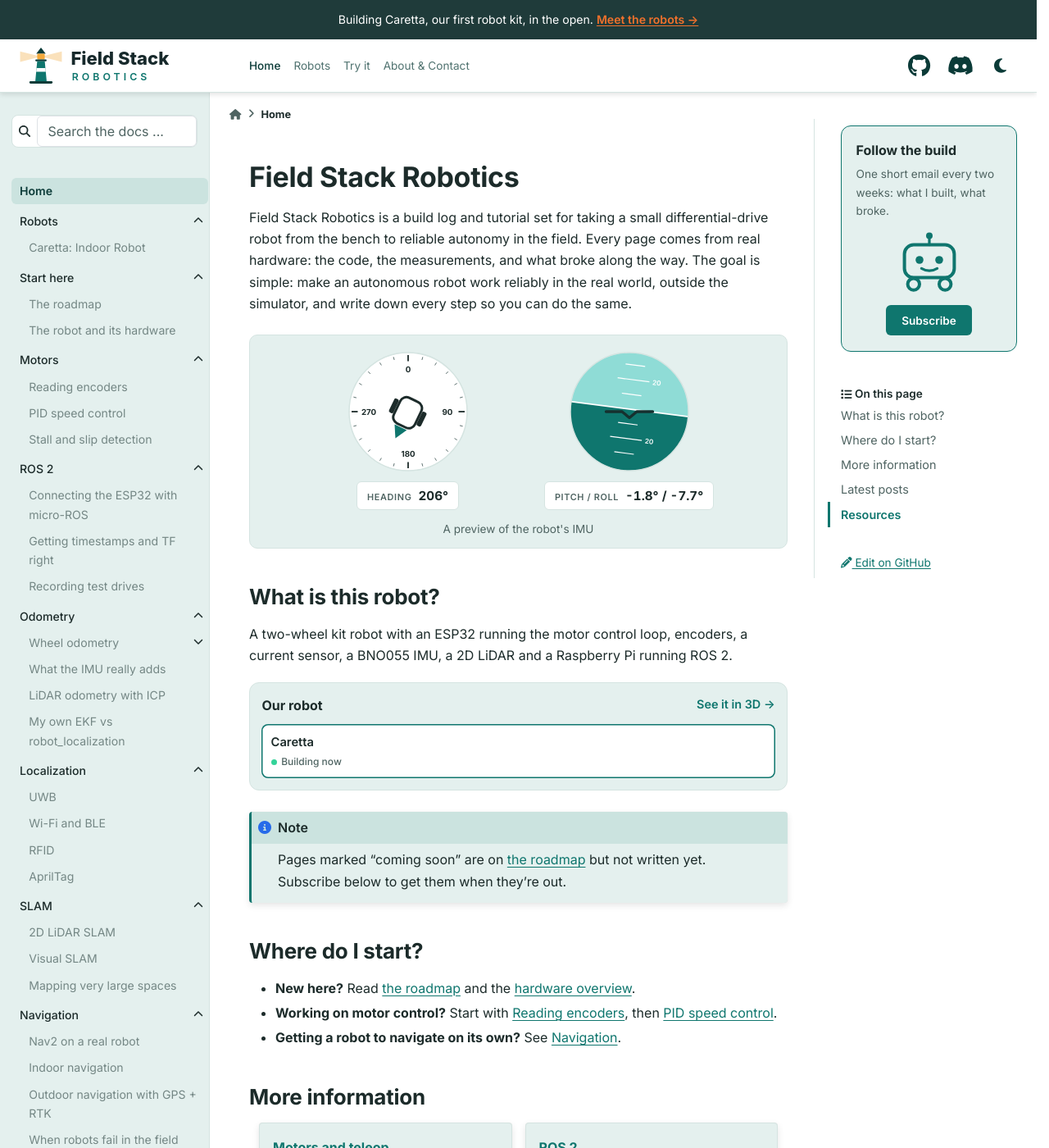
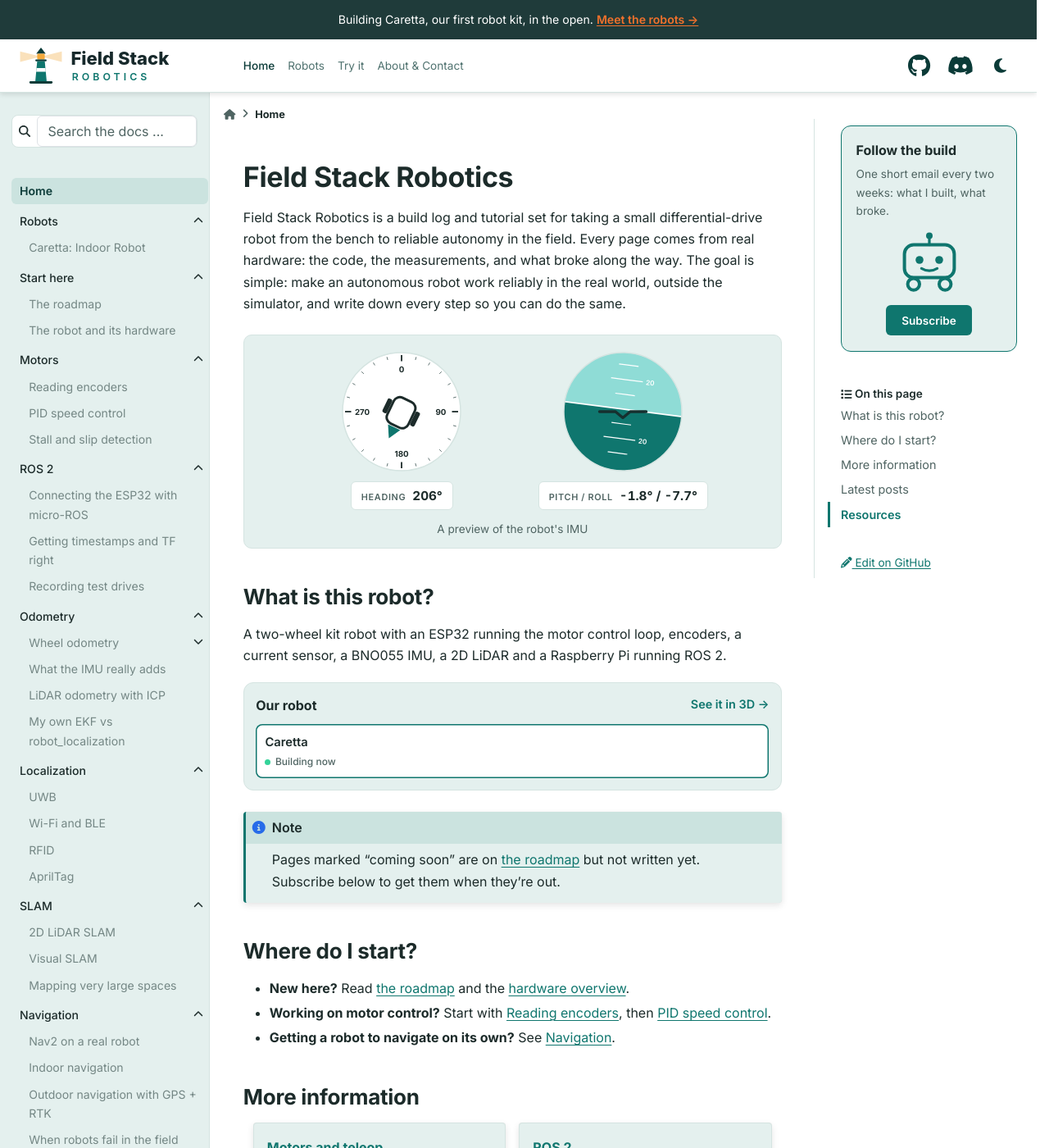
Before and after one commit to field-stack-robotics/fieldstackrobotics.com, a Sphinx documentation site: the page built from docs/index.md, in a window 1280 px wide and 1400 px high. Shown: the whole window at 82% size. Built offline with Sphinx 7.4.7 and the PyData theme 0.15.4, drawn with Linux system fonts in a browser that asks for light colours.

Commit message:
Center the content on every page, simplify the Try page headings

```diff
--- a/docs/_static/custom.css
+++ b/docs/_static/custom.css
@@ -386,8 +386,14 @@ html { scrollbar-gutter: stable; }   /* short and long pages keep the same width
   .bd-main .bd-content { justify-content: center; }   /* text and right panel sit together, centred */
   .bd-main .bd-content .bd-article-container { flex: 1 1 auto; max-width: var(--rln-text-col); }
   .bd-sidebar-secondary { --rln-line-gap: 2rem; width: var(--rln-right-col); margin-left: 0; margin-right: 0; }
-  /* top bar links stay in line with the page title */
-  .bd-header .navbar-header-items__start { margin-right: calc(2rem + var(--rln-center-pad)) !important; }
+  /* top bar links: in line with the page title, at the same place on every page */
+  .bd-header .navbar-header-items__start { margin-right: calc(1.55rem + var(--rln-center-pad) / 2) !important; }
+  /* Pages with a right panel: the panel stays where it is, the text sits in the middle between the left sidebar and the panel's line */
+  :root:has(.bd-sidebar-secondary) .bd-main .bd-content .bd-article-container { margin-left: calc(var(--rln-center-pad) / -2 - 0.45rem); margin-right: calc(var(--rln-center-pad) / 2 + 0.45rem); }
+  /* Robots page (no right panel): in the middle of the space next to the left sidebar */
+  :root:has(.rb-grid) .bd-main .bd-content .bd-article-container { margin-left: -1rem; margin-right: 1rem; }
+  .bd-sidebar-secondary { scrollbar-width: none; }   /* no scrollbar in the middle of the page */
+  .bd-sidebar-secondary::-webkit-scrollbar { display: none; }
 }
 
 /* Coming soon note (built by _coming_soon() in conf.py for pages not in PUBLISHED_PAGES) */
@@ -519,9 +525,3 @@ html[data-theme="dark"] .fsr-help { background: #3a1d1b; color: #f5b7b0; }
 .bd-article-container:has(.fsr-page) .highlight-bash pre { padding-right: 5rem; white-space: pre-wrap; overflow-wrap: anywhere; }
 .fsr-copy { position: absolute; top: 0.4rem; right: 0.4rem; padding: 0.15rem 0.6rem; border: 1px solid var(--pst-color-border); border-radius: 6px; background: var(--pst-color-background); color: var(--pst-color-text-muted); font-size: 0.75rem; }
 .fsr-copy:hover { color: var(--pst-color-primary); border-color: var(--pst-color-primary); }
-@media (min-width: 1200px) {   /* text centred between the left sidebar and the right panel; top bar links stay in line with it */
-  :root:has(.fsr-page) .bd-main .bd-content .bd-article-container { margin-left: calc(var(--rln-center-pad) / -2 - 0.45rem); margin-right: calc(var(--rln-center-pad) / 2 + 0.45rem); }
-  :root:has(.fsr-page) .bd-header .navbar-header-items__start { margin-right: calc(1.55rem + var(--rln-center-pad) / 2) !important; }
-  :root:has(.fsr-page) .bd-sidebar-secondary { scrollbar-width: none; }   /* no scrollbar in the middle of the page */
-  :root:has(.fsr-page) .bd-sidebar-secondary::-webkit-scrollbar { display: none; }
-}
```
Also changed, not shown: docs/try.md (+2 -4 lines).
